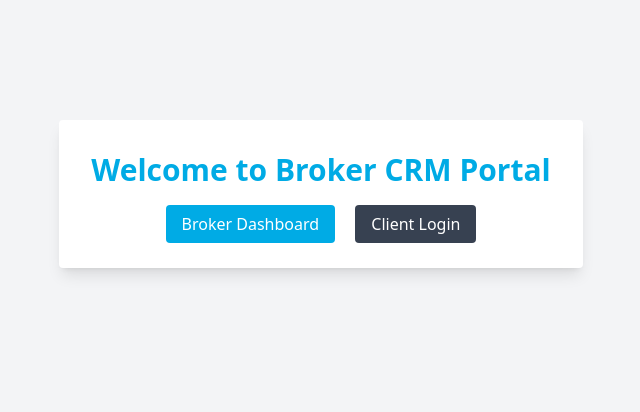
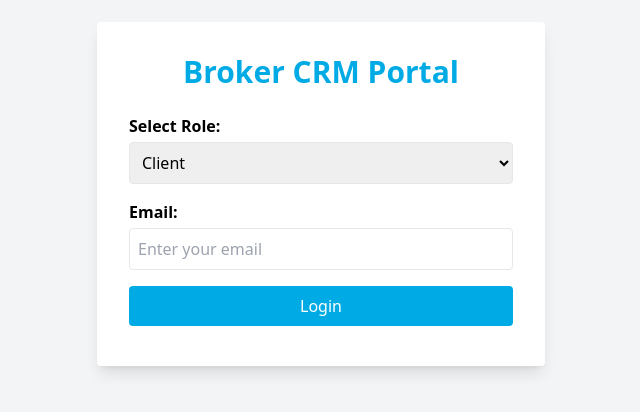
Before and after one commit to shaunmwhite17-droid/test34, a plain HTML site: page index.html in a window 1280 px wide. Shown: the part 206-618 px from the top of the page, without its empty margins (319-959 px from the left). Drawn offline with nearby package versions, Linux system fonts and the light colour scheme.

Commit message:
Update index.html

```diff
--- a/index.html
+++ b/index.html
@@ -3,16 +3,58 @@
 <head>
 <meta charset="UTF-8">
 <meta name="viewport" content="width=device-width, initial-scale=1.0">
-<title>Client & Broker Portal</title>
+<title>Broker CRM Login</title>
 <script src="https://cdn.tailwindcss.com"></script>
+<link rel="stylesheet" href="style.css">
 </head>
 <body class="bg-gray-100 flex items-center justify-center min-h-screen">
-<div class="text-center p-8 bg-white shadow-lg rounded">
-  <h1 class="text-3xl font-bold text-[#00abe5] mb-6">Welcome to Broker CRM Portal</h1>
-  <div class="space-x-4">
-    <a href="broker-dashboard.html" class="bg-[#00abe5] text-white px-4 py-2 rounded">Broker Dashboard</a>
-    <a href="client-dashboard.html" class="bg-gray-700 text-white px-4 py-2 rounded">Client Login</a>
+
+<div class="w-full max-w-md p-8 bg-white shadow-lg rounded">
+  <h1 class="text-3xl font-bold text-[#00abe5] mb-6 text-center">Broker CRM Portal</h1>
+
+  <div class="mb-4">
+    <label class="block font-semibold mb-1">Select Role:</label>
+    <select id="roleSelect" class="border p-2 rounded w-full">
+      <option value="client">Client</option>
+      <option value="broker">Broker</option>
+    </select>
   </div>
+
+  <div class="mb-4">
+    <label class="block font-semibold mb-1">Email:</label>
+    <input type="email" id="loginEmail" placeholder="Enter your email" class="border p-2 rounded w-full">
+  </div>
+
+  <button class="bg-[#00abe5] text-white px-4 py-2 rounded w-full" onclick="login()">Login</button>
+  <p id="loginError" class="text-red-500 mt-2 text-center"></p>
 </div>
+
+<script>
+function login() {
+  const role = document.getElementById('roleSelect').value;
+  const email = document.getElementById('loginEmail').value.trim();
+  const clients = JSON.parse(localStorage.getItem('clients') || '[]');
+
+  if (!email) {
+    document.getElementById('loginError').textContent = 'Please enter your email';
+    return;
+  }
+
+  if (role === 'broker') {
+    // For demo, any email logs in as broker
+    window.location.href = 'broker-dashboard.html';
+  } else {
+    // Client login
+    const client = clients.find(c => c.email === email);
+    if (!client) {
+      document.getElementById('loginError').textContent = 'Email not found';
+      return;
+    }
+    localStorage.setItem('currentClient', JSON.stringify(client));
+    window.location.href = 'client-home.html';
+  }
+}
+</script>
+
 </body>
 </html>
```
